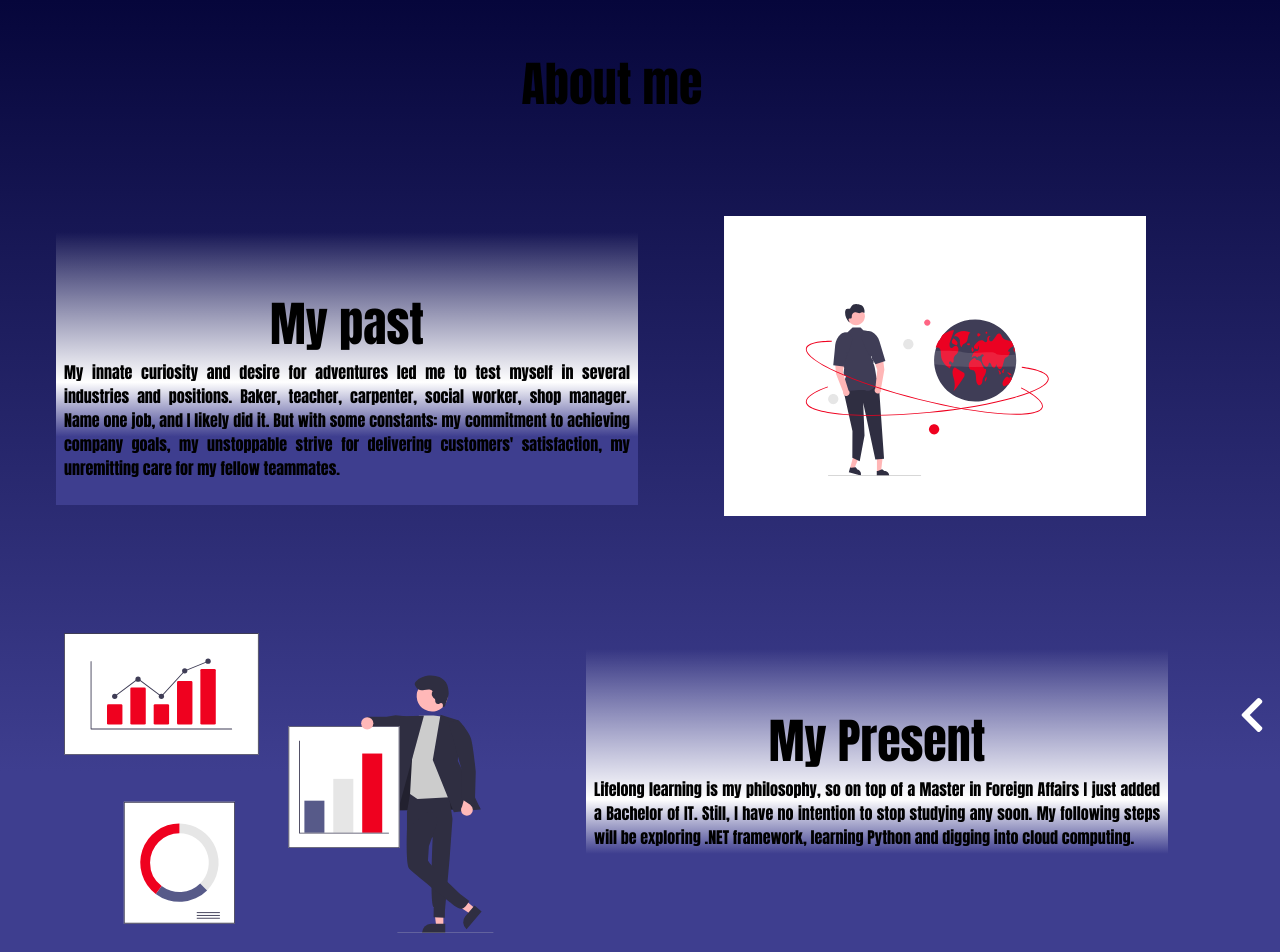
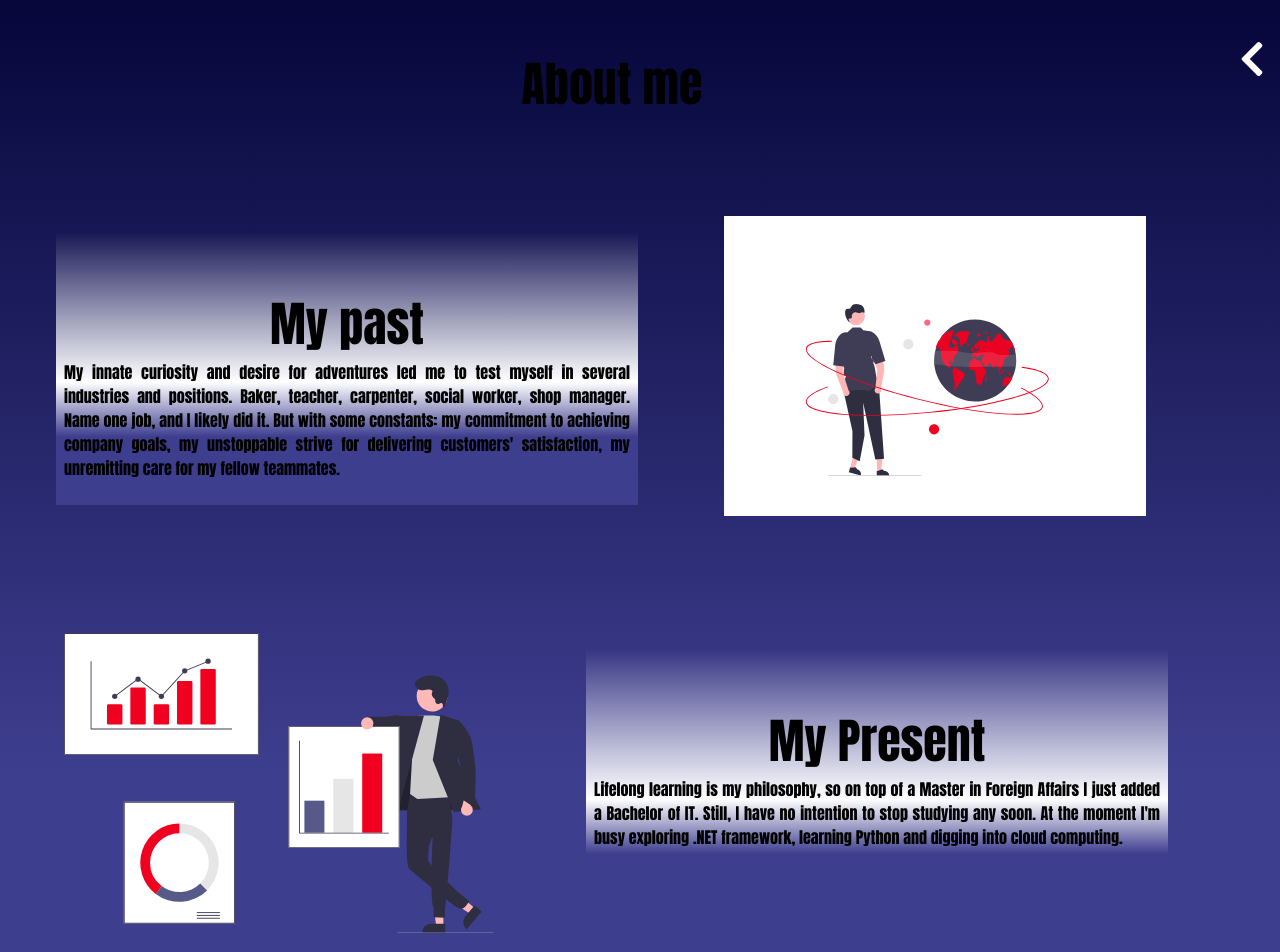
Before and after one commit to Nantakud/my_portfolio, a React (Create React App) app: page /about in a window 1280 px wide. Shown: the top 952 px of the page. Built offline with nearby package versions, Linux system fonts and the light colour scheme.

Commit message:
fixed sidebar bug

```diff
--- a/src/App.scss
+++ b/src/App.scss
@@ -1,17 +1,23 @@
 @import "./global.scss";
+html,
+body {
+  min-height: 100%;
+}
 body {
   margin: 0;
   font-family: Impact, Haettenschweiler, "Arial Narrow Bold", sans-serif;
   background: $background;
 }
 .app_wrapper {
+  height: 100%;
   display: flex;
   flex-direction: column;
   align-content: center;
 }
 .router {
   width: 100%;
+  height: 100%;
   display: flex;
-  align-items: center;
+  align-items: flex-start;
   justify-content: space-between;
 }
--- a/src/components/about/About.jsx
+++ b/src/components/about/About.jsx
@@ -468,7 +468,7 @@ export default function About() {
           <header>My Present</header>
           Lifelong learning is my philosophy, so on top of a Master in Foreign
           Affairs I just added a Bachelor of IT. Still, I have no intention to
-          stop studying any soon. My following steps will be exploring .NET
+          stop studying any soon. At the moment I'm busy exploring .NET
           framework, learning Python and digging into cloud computing.
         </p>
       </section>
--- a/src/components/project/project.scss
+++ b/src/components/project/project.scss
@@ -14,7 +14,7 @@
   .video-responsive {
     width: 90vw;
     height: 70vh;
-    overflow: hidden;
+
     iframe {
       width: 100%;
       height: 100%;
--- a/src/components/sidebar/sidebar.scss
+++ b/src/components/sidebar/sidebar.scss
@@ -1,6 +1,6 @@
 .sidebar-wrapper {
   color: white;
-  height: 100%;
+  height: 100vh;
   display: flex;
   align-items: center;
   flex-direction: column;
@@ -9,7 +9,7 @@
 .links {
   flex-grow: 2;
   display: flex;
-  align-items: center;
+  align-items: flex-start;
   justify-content: center;
   flex-direction: column;
 }
--- a/src/components/slider/slider.scss
+++ b/src/components/slider/slider.scss
@@ -5,6 +5,7 @@
   justify-content: space-evenly;
   align-items: center;
   flex-direction: column;
+  padding-bottom: 2rem;
 
   header {
     font-size: 2.5rem;
```
